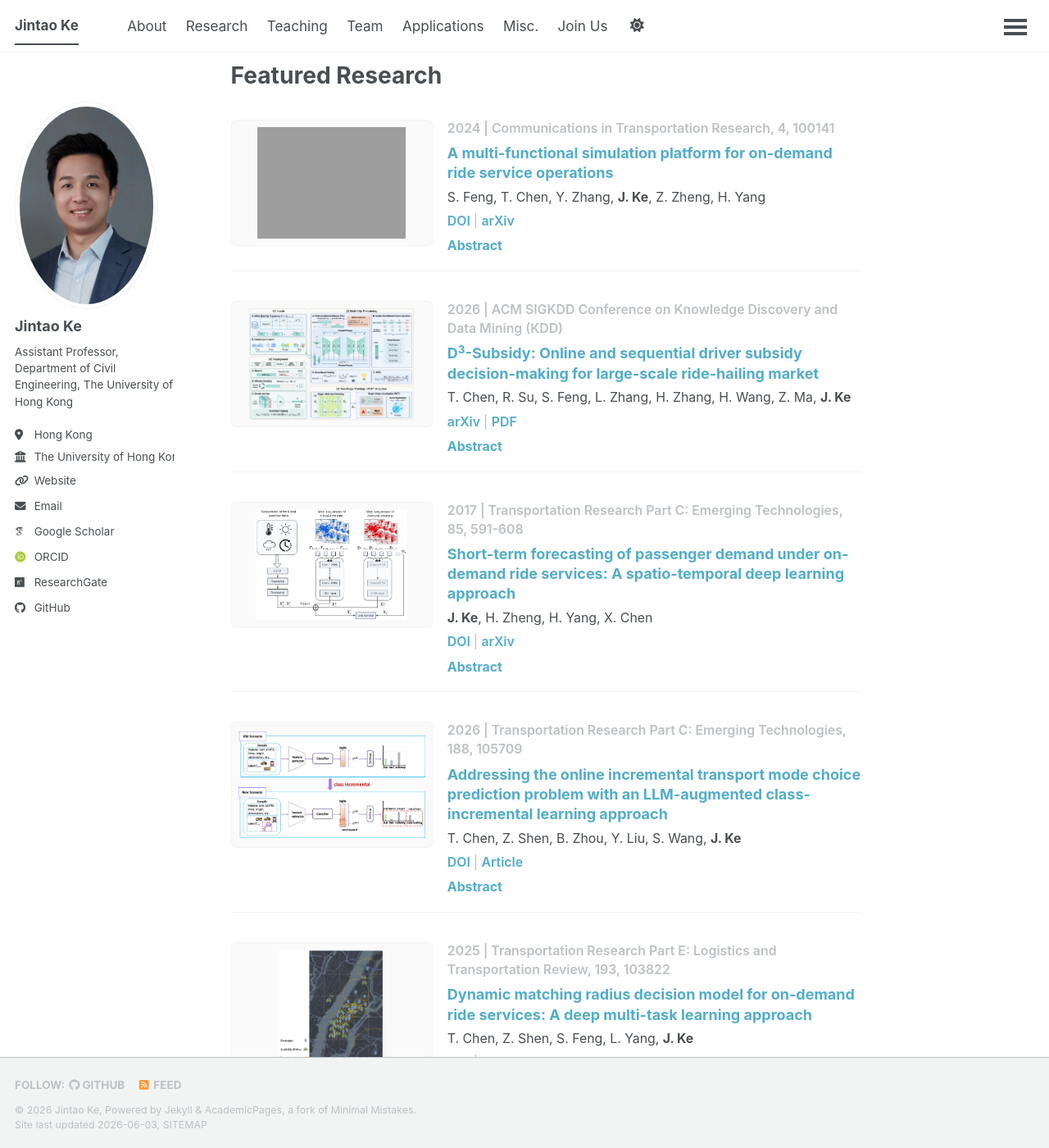
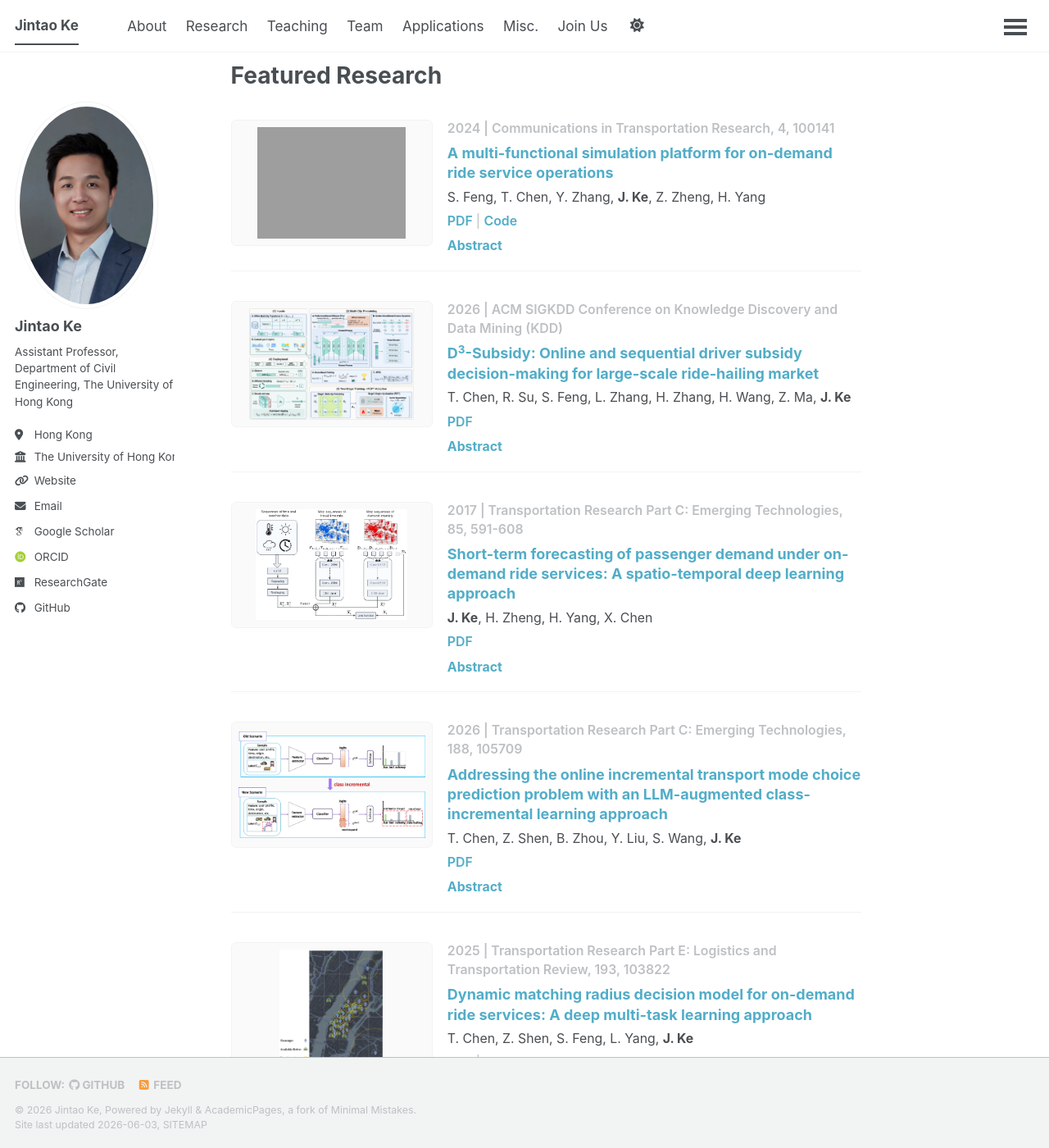
Before and after one commit to hku-kejintao/hku-kejintao.github.io, a Jekyll site: the page built from _pages/about.md, in a window 1280 px wide and 1400 px high, scrolled down 1735 px. Shown: the whole window at 82% size. Built offline with Jekyll 4.4.1, drawn with Linux system fonts in a browser that asks for light colours; some web fonts are replaced; a script that is not in the unit is left out; some of the changed text lies outside the part shown; grey boxes are pictures that could not be loaded.

Commit message:
Refine featured research links

```diff
--- a/_pages/about.md
+++ b/_pages/about.md
@@ -44,14 +44,14 @@ Featured Research
 
 <section class="featured-research-list">
   <article class="featured-research-item">
-    <a class="featured-research-image" href="https://doi.org/10.1016/j.commtr.2024.100141" target="_blank" rel="noopener">
+    <a class="featured-research-image" href="https://arxiv.org/pdf/2303.12336" target="_blank" rel="noopener">
       <img src="/images/publication/1-simulator.jpg" alt="Simulation platform for on-demand ride service operations">
     </a>
     <div class="featured-research-content">
       <p class="featured-research-meta">2024 | Communications in Transportation Research, 4, 100141</p>
-      <h3><a href="https://doi.org/10.1016/j.commtr.2024.100141" target="_blank" rel="noopener">A multi-functional simulation platform for on-demand ride service operations</a></h3>
+      <h3><a href="https://arxiv.org/pdf/2303.12336" target="_blank" rel="noopener">A multi-functional simulation platform for on-demand ride service operations</a></h3>
       <p class="featured-research-authors">S. Feng, T. Chen, Y. Zhang, <strong>J. Ke</strong>, Z. Zheng, H. Yang</p>
-      <p class="featured-research-links"><a href="https://doi.org/10.1016/j.commtr.2024.100141" target="_blank" rel="noopener">DOI</a> <a href="https://arxiv.org/abs/2303.12336" target="_blank" rel="noopener">arXiv</a></p>
+      <p class="featured-research-links"><a href="https://arxiv.org/pdf/2303.12336" target="_blank" rel="noopener">PDF</a> <a href="https://github.com/HKU-Smart-Mobility-Lab/Transportation_Simulator" target="_blank" rel="noopener">Code</a></p>
       <details>
         <summary>Abstract</summary>
         <p>This work introduces an open-source simulator for ride-sourcing operations on real transportation networks. It models passenger and driver behavior and supports algorithm testing for matching, idle-vehicle repositioning, dynamic pricing, and reinforcement learning.</p>
@@ -60,14 +60,14 @@ Featured Research
   </article>
 
   <article class="featured-research-item">
-    <a class="featured-research-image" href="https://arxiv.org/abs/2605.20036" target="_blank" rel="noopener">
+    <a class="featured-research-image" href="https://arxiv.org/pdf/2605.20036" target="_blank" rel="noopener">
       <img src="/images/publication/2-d3subsidy.png" alt="D3-Subsidy framework">
     </a>
     <div class="featured-research-content">
       <p class="featured-research-meta">2026 | ACM SIGKDD Conference on Knowledge Discovery and Data Mining (KDD)</p>
-      <h3><a href="https://arxiv.org/abs/2605.20036" target="_blank" rel="noopener">D<sup>3</sup>-Subsidy: Online and sequential driver subsidy decision-making for large-scale ride-hailing market</a></h3>
+      <h3><a href="https://arxiv.org/pdf/2605.20036" target="_blank" rel="noopener">D<sup>3</sup>-Subsidy: Online and sequential driver subsidy decision-making for large-scale ride-hailing market</a></h3>
       <p class="featured-research-authors">T. Chen, R. Su, S. Feng, L. Zhang, H. Zhang, H. Wang, Z. Ma, <strong>J. Ke</strong></p>
-      <p class="featured-research-links"><a href="https://arxiv.org/abs/2605.20036" target="_blank" rel="noopener">arXiv</a> <a href="https://arxiv.org/pdf/2605.20036" target="_blank" rel="noopener">PDF</a></p>
+      <p class="featured-research-links"><a href="https://arxiv.org/pdf/2605.20036" target="_blank" rel="noopener">PDF</a></p>
       <details>
         <summary>Abstract</summary>
         <p>This paper proposes a deployable city-level subsidy controller for large-scale ride-hailing markets under stochastic supply-demand shocks, strict subsidy caps, and low-latency requirements. The framework combines diffusion-based planning, inverse decoding, and a budget-aware mapping from city controls to order-driver incentives.</p>
@@ -76,14 +76,14 @@ Featured Research
   </article>
 
   <article class="featured-research-item">
-    <a class="featured-research-image" href="https://doi.org/10.1016/j.trc.2017.10.016" target="_blank" rel="noopener">
+    <a class="featured-research-image" href="https://arxiv.org/pdf/1706.06279" target="_blank" rel="noopener">
       <img src="/images/publication/3-FCL-Net.jpg" alt="FCL-Net passenger demand forecasting architecture">
     </a>
     <div class="featured-research-content">
       <p class="featured-research-meta">2017 | Transportation Research Part C: Emerging Technologies, 85, 591-608</p>
-      <h3><a href="https://doi.org/10.1016/j.trc.2017.10.016" target="_blank" rel="noopener">Short-term forecasting of passenger demand under on-demand ride services: A spatio-temporal deep learning approach</a></h3>
+      <h3><a href="https://arxiv.org/pdf/1706.06279" target="_blank" rel="noopener">Short-term forecasting of passenger demand under on-demand ride services: A spatio-temporal deep learning approach</a></h3>
       <p class="featured-research-authors"><strong>J. Ke</strong>, H. Zheng, H. Yang, X. Chen</p>
-      <p class="featured-research-links"><a href="https://doi.org/10.1016/j.trc.2017.10.016" target="_blank" rel="noopener">DOI</a> <a href="https://arxiv.org/abs/1706.06279" target="_blank" rel="noopener">arXiv</a></p>
+      <p class="featured-research-links"><a href="https://arxiv.org/pdf/1706.06279" target="_blank" rel="noopener">PDF</a></p>
       <details>
         <summary>Abstract</summary>
         <p>The study proposes FCL-Net, an end-to-end architecture that fuses convolutional LSTM, standard LSTM, and convolutional layers for short-term ride demand forecasting. Using DiDi data from Hangzhou, it captures spatial, temporal, and exogenous dependencies and improves prediction over classical and neural baselines.</p>
@@ -92,14 +92,14 @@ Featured Research
   </article>
 
   <article class="featured-research-item">
-    <a class="featured-research-image" href="https://doi.org/10.1016/j.trc.2026.105709" target="_blank" rel="noopener">
+    <a class="featured-research-image" href="https://www.sciencedirect.com/science/article/abs/pii/S0968090X2600197X" target="_blank" rel="noopener">
       <img src="/images/publication/4-incremental%20prediction.png" alt="LLM-augmented class-incremental transport mode choice prediction">
     </a>
     <div class="featured-research-content">
       <p class="featured-research-meta">2026 | Transportation Research Part C: Emerging Technologies, 188, 105709</p>
-      <h3><a href="https://doi.org/10.1016/j.trc.2026.105709" target="_blank" rel="noopener">Addressing the online incremental transport mode choice prediction problem with an LLM-augmented class-incremental learning approach</a></h3>
+      <h3><a href="https://www.sciencedirect.com/science/article/abs/pii/S0968090X2600197X" target="_blank" rel="noopener">Addressing the online incremental transport mode choice prediction problem with an LLM-augmented class-incremental learning approach</a></h3>
       <p class="featured-research-authors">T. Chen, Z. Shen, B. Zhou, Y. Liu, S. Wang, <strong>J. Ke</strong></p>
-      <p class="featured-research-links"><a href="https://doi.org/10.1016/j.trc.2026.105709" target="_blank" rel="noopener">DOI</a> <a href="https://www.sciencedirect.com/science/article/abs/pii/S0968090X2600197X" target="_blank" rel="noopener">Article</a></p>
+      <p class="featured-research-links"><a href="https://www.sciencedirect.com/science/article/abs/pii/S0968090X2600197X" target="_blank" rel="noopener">PDF</a></p>
       <details>
         <summary>Abstract</summary>
         <p>This work formulates incremental transport mode choice prediction for settings where new mobility options appear over time. ITMCP-LAR combines streaming updates, LLM-based few-shot augmentation, an expandable classifier, and replay-based class-incremental learning to balance adaptation and memory.</p>
@@ -108,14 +108,14 @@ Featured Research
   </article>
 
   <article class="featured-research-item">
-    <a class="featured-research-image" href="https://doi.org/10.1016/j.tre.2024.103822" target="_blank" rel="noopener">
+    <a class="featured-research-image" href="https://www.sciencedirect.com/science/article/pii/S1366554524004137" target="_blank" rel="noopener">
       <img src="/images/publication/5-broadcast.jpg" alt="Dynamic matching radius decision model for broadcasting ride-hailing operations">
     </a>
     <div class="featured-research-content">
       <p class="featured-research-meta">2025 | Transportation Research Part E: Logistics and Transportation Review, 193, 103822</p>
-      <h3><a href="https://doi.org/10.1016/j.tre.2024.103822" target="_blank" rel="noopener">Dynamic matching radius decision model for on-demand ride services: A deep multi-task learning approach</a></h3>
+      <h3><a href="https://www.sciencedirect.com/science/article/pii/S1366554524004137" target="_blank" rel="noopener">Dynamic matching radius decision model for on-demand ride services: A deep multi-task learning approach</a></h3>
       <p class="featured-research-authors">T. Chen, Z. Shen, S. Feng, L. Yang, <strong>J. Ke</strong></p>
-      <p class="featured-research-links"><a href="https://doi.org/10.1016/j.tre.2024.103822" target="_blank" rel="noopener">DOI</a> <a href="https://www.sciencedirect.com/science/article/pii/S1366554524004137" target="_blank" rel="noopener">Article</a></p>
+      <p class="featured-research-links"><a href="https://www.sciencedirect.com/science/article/pii/S1366554524004137" target="_blank" rel="noopener">PDF</a> <a href="https://github.com/HKU-Smart-Mobility-Lab/DL-MRD-Broadcasting" target="_blank" rel="noopener">Code</a></p>
       <details>
         <summary>Abstract</summary>
         <p>The paper develops DL-MRD for dynamically choosing matching radii under a broadcasting ride-hailing mode. The model predicts multiple system metrics across candidate radii and uses a weighted multi-task strategy to improve fulfillment, utilization, waiting time, and platform revenue outcomes in simulation.</p>
@@ -124,14 +124,14 @@ Featured Research
   </article>
 
   <article class="featured-research-item">
-    <a class="featured-research-image" href="https://doi.org/10.1109/TKDE.2020.3006084" target="_blank" rel="noopener">
+    <a class="featured-research-image" href="https://researchportal.hkust.edu.hk/en/publications/learning-to-delay-in-ride-sourcing-systems-a-multi-agent-deep-rei/" target="_blank" rel="noopener">
       <img src="/images/publication/6-delay-matching.jpg" alt="Learning to delay in ride-sourcing systems">
     </a>
     <div class="featured-research-content">
       <p class="featured-research-meta">2022 | IEEE Transactions on Knowledge and Data Engineering, 34(5), 2280-2292</p>
-      <h3><a href="https://doi.org/10.1109/TKDE.2020.3006084" target="_blank" rel="noopener">Learning to delay in ride-sourcing systems: A multi-agent deep reinforcement learning framework</a></h3>
+      <h3><a href="https://researchportal.hkust.edu.hk/en/publications/learning-to-delay-in-ride-sourcing-systems-a-multi-agent-deep-rei/" target="_blank" rel="noopener">Learning to delay in ride-sourcing systems: A multi-agent deep reinforcement learning framework</a></h3>
       <p class="featured-research-authors"><strong>J. Ke</strong>, F. Xiao, H. Yang, J. Ye</p>
-      <p class="featured-research-links"><a href="https://doi.org/10.1109/TKDE.2020.3006084" target="_blank" rel="noopener">DOI</a> <a href="https://researchportal.hkust.edu.hk/en/publications/learning-to-delay-in-ride-sourcing-systems-a-multi-agent-deep-rei/" target="_blank" rel="noopener">Article</a></p>
+      <p class="featured-research-links"><a href="https://researchportal.hkust.edu.hk/en/publications/learning-to-delay-in-ride-sourcing-systems-a-multi-agent-deep-rei/" target="_blank" rel="noopener">PDF</a></p>
       <details>
         <summary>Abstract</summary>
         <p>This paper studies delayed matching as a strategic decision in ride-sourcing systems. A two-stage framework uses multi-agent deep reinforcement learning to decide request delay times and bipartite matching to improve the tradeoff among pick-up time, matching time, and successful matching rate.</p>
@@ -140,14 +140,14 @@ Featured Research
   </article>
 
   <article class="featured-research-item">
-    <a class="featured-research-image" href="https://doi.org/10.1016/j.trb.2026.103461" target="_blank" rel="noopener">
+    <a class="featured-research-image" href="https://www.sciencedirect.com/science/article/pii/S0191261526000731" target="_blank" rel="noopener">
       <img src="/images/publication/7-food-delivery.jpg" alt="Three-sided network equilibrium model for on-demand food delivery">
     </a>
     <div class="featured-research-content">
       <p class="featured-research-meta">2026 | Transportation Research Part B: Methodological, 209, 103461</p>
-      <h3><a href="https://doi.org/10.1016/j.trb.2026.103461" target="_blank" rel="noopener">A three-sided network equilibrium model for on-demand food delivery services</a></h3>
+      <h3><a href="https://www.sciencedirect.com/science/article/pii/S0191261526000731" target="_blank" rel="noopener">A three-sided network equilibrium model for on-demand food delivery services</a></h3>
       <p class="featured-research-authors">K. Zhang, <strong>J. Ke</strong>, X. Wang</p>
-      <p class="featured-research-links"><a href="https://doi.org/10.1016/j.trb.2026.103461" target="_blank" rel="noopener">DOI</a> <a href="https://www.sciencedirect.com/science/article/pii/S0191261526000731" target="_blank" rel="noopener">Article</a></p>
+      <p class="featured-research-links"><a href="https://www.sciencedirect.com/science/article/pii/S0191261526000731" target="_blank" rel="noopener">PDF</a></p>
       <details>
         <summary>Abstract</summary>
         <p>This work builds a Stackelberg, three-sided network equilibrium model for customers, delivery drivers, and merchants in on-demand food delivery. It integrates batch matching and bundled delivery dispatching to evaluate pricing, fleet, bundling, and operational strategies with real-world data.</p>
@@ -156,14 +156,14 @@ Featured Research
   </article>
 
   <article class="featured-research-item">
-    <a class="featured-research-image" href="https://doi.org/10.1016/j.trb.2024.103070" target="_blank" rel="noopener">
+    <a class="featured-research-image" href="https://ideas.repec.org/a/eee/transb/v190y2024ics0191261524001942.html" target="_blank" rel="noopener">
       <img src="/images/publication/8-aggregate-matching.jpg" alt="Aggregate matching and pick-up model for mobility-on-demand services">
     </a>
     <div class="featured-research-content">
       <p class="featured-research-meta">2024 | Transportation Research Part B: Methodological, 190, 103070</p>
-      <h3><a href="https://doi.org/10.1016/j.trb.2024.103070" target="_blank" rel="noopener">An aggregate matching and pick-up model for mobility-on-demand services</a></h3>
+      <h3><a href="https://ideas.repec.org/a/eee/transb/v190y2024ics0191261524001942.html" target="_blank" rel="noopener">An aggregate matching and pick-up model for mobility-on-demand services</a></h3>
       <p class="featured-research-authors">X. Li, <strong>J. Ke</strong>, H. Yang, H. Wang, Y. Zhou</p>
-      <p class="featured-research-links"><a href="https://doi.org/10.1016/j.trb.2024.103070" target="_blank" rel="noopener">DOI</a> <a href="https://ideas.repec.org/a/eee/transb/v190y2024ics0191261524001942.html" target="_blank" rel="noopener">Article</a></p>
+      <p class="featured-research-links"><a href="https://ideas.repec.org/a/eee/transb/v190y2024ics0191261524001942.html" target="_blank" rel="noopener">PDF</a></p>
       <details>
         <summary>Abstract</summary>
         <p>The paper introduces the Aggregate Matching and Pick-up model to approximate online matching and physical pick-up in stationary mobility-on-demand markets. It links demand, fleet size, matching intervals, and matching radii to passenger waiting time and driver idle time while unifying several existing matching models.</p>
```
